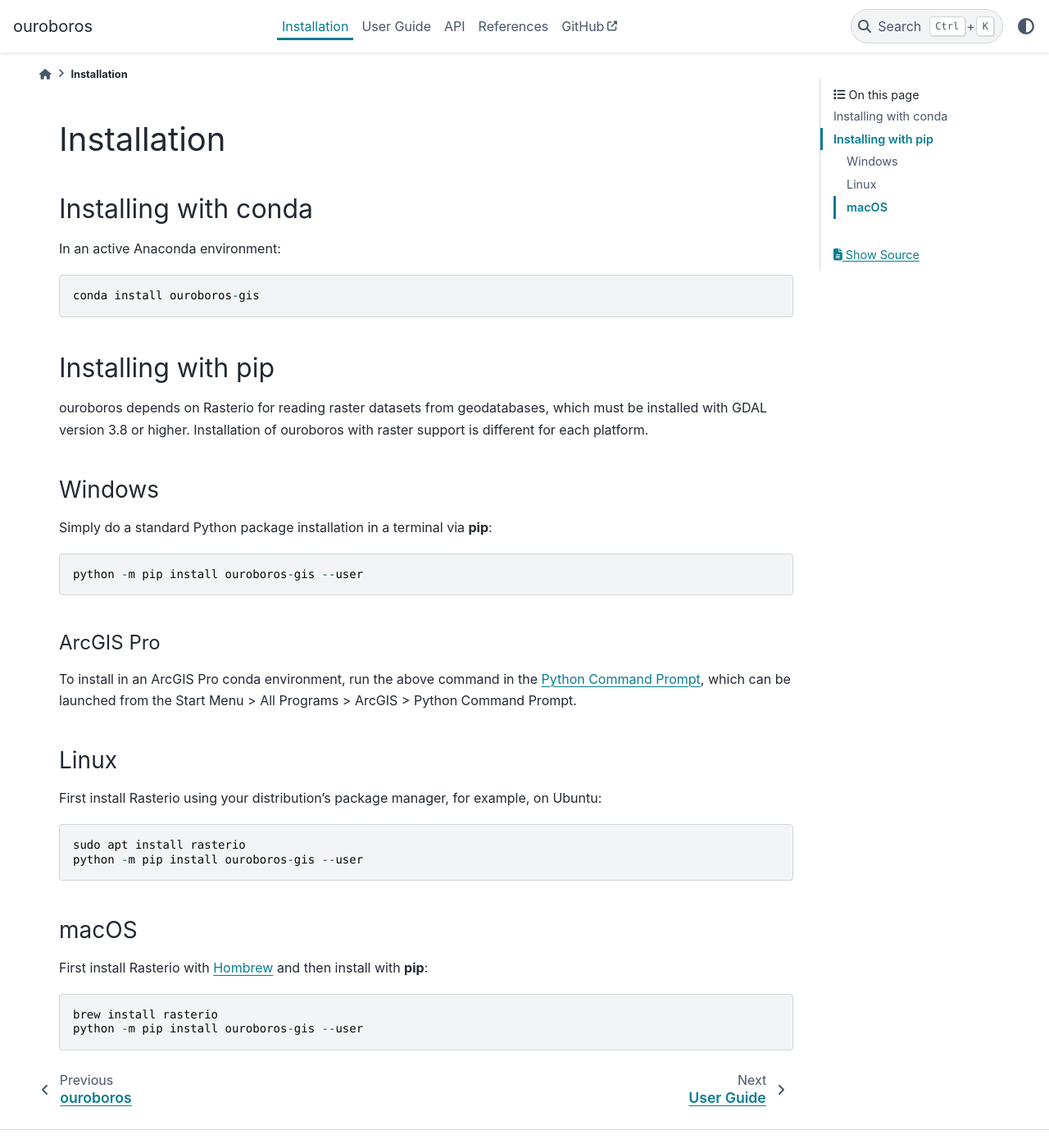
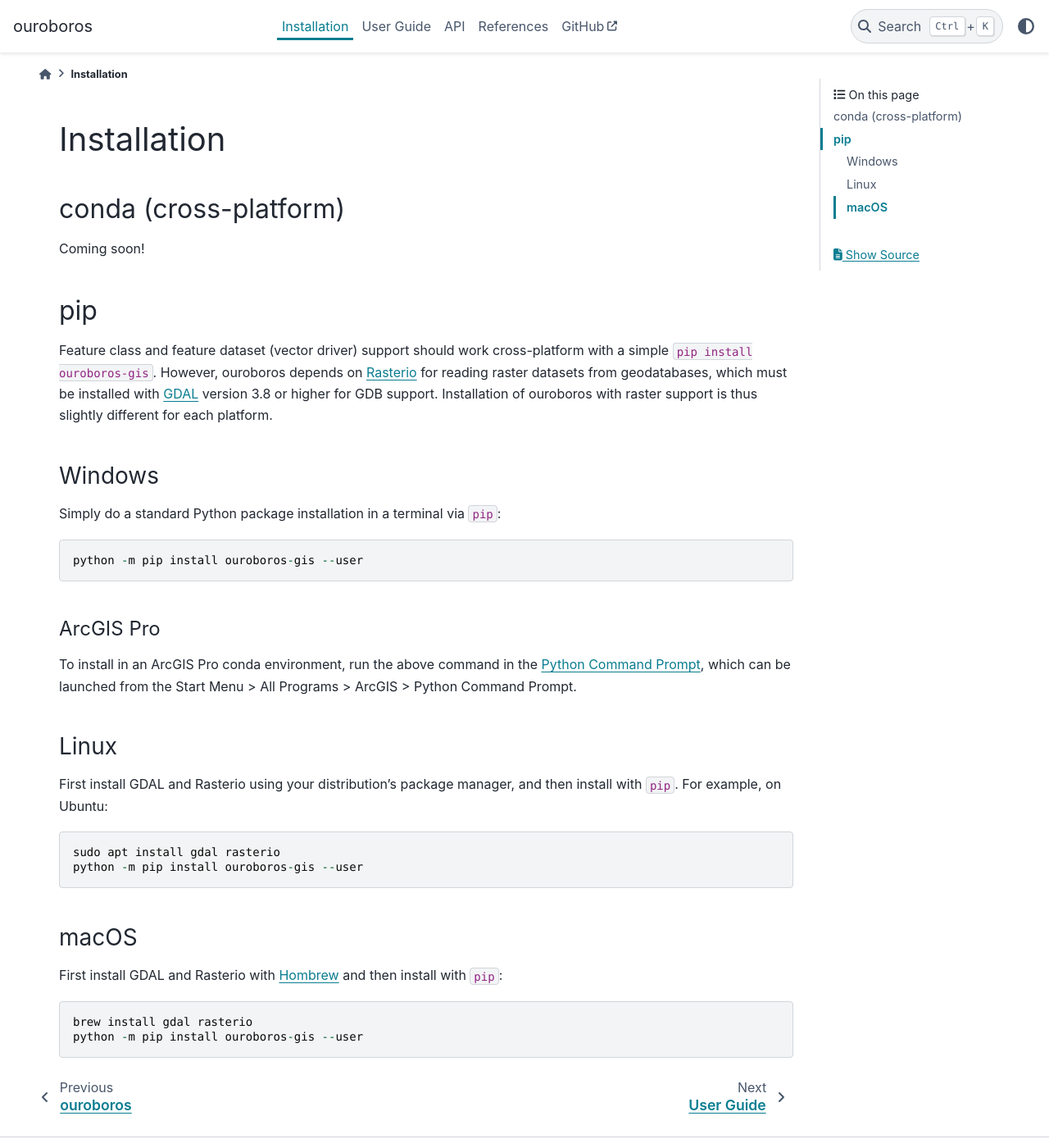
Before and after one commit to corbel-spatial/ouroboros, a Sphinx documentation site: the page built from docs/installation.rst, in a window 1280 px wide and 1400 px high. Shown: the whole window at 82% size. Built offline with Sphinx 7.4.7 and the PyData theme 0.15.4, drawn with Linux system fonts in a browser that asks for light colours.

```diff
--- a/docs/api.rst
+++ b/docs/api.rst
@@ -10,6 +10,7 @@ API
     * Delete a feature class: `ouroboros.delete_fc() <#ouroboros.delete_fc>`__
     * Load a feature class into a GeoDataFrame: `ouroboros.fc_to_gdf() <#ouroboros.fc_to_gdf>`__
     * Save a GeoDataFrame to a feature class: `ouroboros.gdf_to_fc() <#ouroboros.gdf_to_fc>`__
+    * Get detailed metadata about the contents of a geodatabase: `ouroboros.get_info() <#ouroboros.get_info>`__
     * List the structure of feature datasets and feature classes in a geodatabase: `ouroboros.list_datasets() <#ouroboros.list_datasets>`__
     * List feature classes in a geodatabase: `ouroboros.list_layers() <#ouroboros.list_layers>`__
     * List raster datasets in a geodatabase: `ouroboros.list_rasters() <#ouroboros.list_rasters>`__
--- a/docs/installation.rst
+++ b/docs/installation.rst
@@ -1,23 +1,29 @@
 Installation
 ============
 
-Installing with conda
----------------------
+conda (cross-platform)
+----------------------
 
-In an active Anaconda environment::
+Coming soon!
 
-    conda install ouroboros-gis
+..
+    In an active `conda <https://www.anaconda.com/docs/getting-started/getting-started>`__ environment::
 
-Installing with pip
--------------------
+        conda install ourboros-gis -c conda-forge
 
-ouroboros depends on Rasterio for reading raster datasets from geodatabases, which must be installed with GDAL
-version 3.8 or higher. Installation of ouroboros with raster support is different for each platform.
+pip
+---
+
+Feature class and feature dataset (vector driver) support should work cross-platform with a simple
+:code:`pip install ouroboros-gis`. However, ouroboros depends on `Rasterio <https://rasterio.readthedocs.io/en/stable/installation.html>`__
+for reading raster datasets from geodatabases, which must be installed with `GDAL <https://gdal.org/en/stable/download.html#binaries>`__
+version 3.8 or higher for GDB support. Installation of ouroboros with raster support is thus slightly different
+for each platform.
 
 Windows
 ^^^^^^^
 
-Simply do a standard Python package installation in a terminal via **pip**::
+Simply do a standard Python package installation in a terminal via :code:`pip`::
 
     python -m pip install ouroboros-gis --user
 
@@ -31,15 +37,15 @@ which can be launched from the Start Menu > All Programs > ArcGIS > Python Comma
 Linux
 ^^^^^
 
-First install Rasterio using your distribution's package manager, for example, on Ubuntu::
+First install GDAL and Rasterio using your distribution's package manager, and then install with :code:`pip`. For example, on Ubuntu::
 
-    sudo apt install rasterio
+    sudo apt install gdal rasterio
     python -m pip install ouroboros-gis --user
 
 macOS
 ^^^^^
 
-First install Rasterio with `Hombrew <https://formulae.brew.sh/formula/rasterio>`__ and then install with **pip**::
+First install GDAL and Rasterio with `Hombrew <https://formulae.brew.sh/formula/rasterio>`__ and then install with :code:`pip`::
 
-    brew install rasterio
+    brew install gdal rasterio
     python -m pip install ouroboros-gis --user
--- a/docs/user_guide.rst
+++ b/docs/user_guide.rst
@@ -8,5 +8,6 @@ User Guide
    notebooks/fc_conversions
    notebooks/geoprocessing
    notebooks/pyarrow_demo
+   notebooks/rasters
 
 These pages can also be downloaded as Jupyter notebooks `here <https://github.com/corbel-spatial/ouroboros/tree/main/docs/notebooks>`__.
```
Also changed, not shown: CHANGELOG.md (+3 -1 lines), README.md (+6 -2 lines), docs/notebooks/basic_usage.ipynb, docs/notebooks/rasters.ipynb (added), 4 other files.
